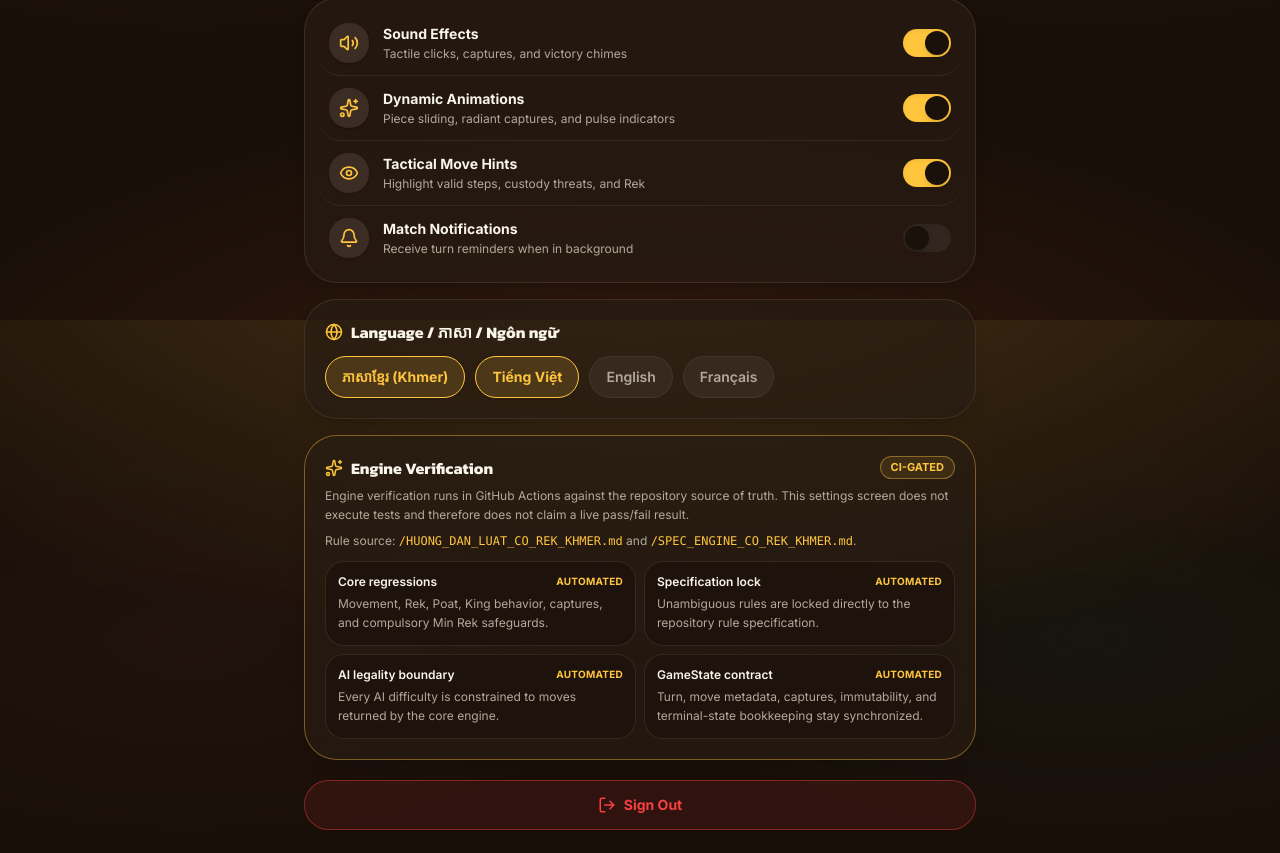
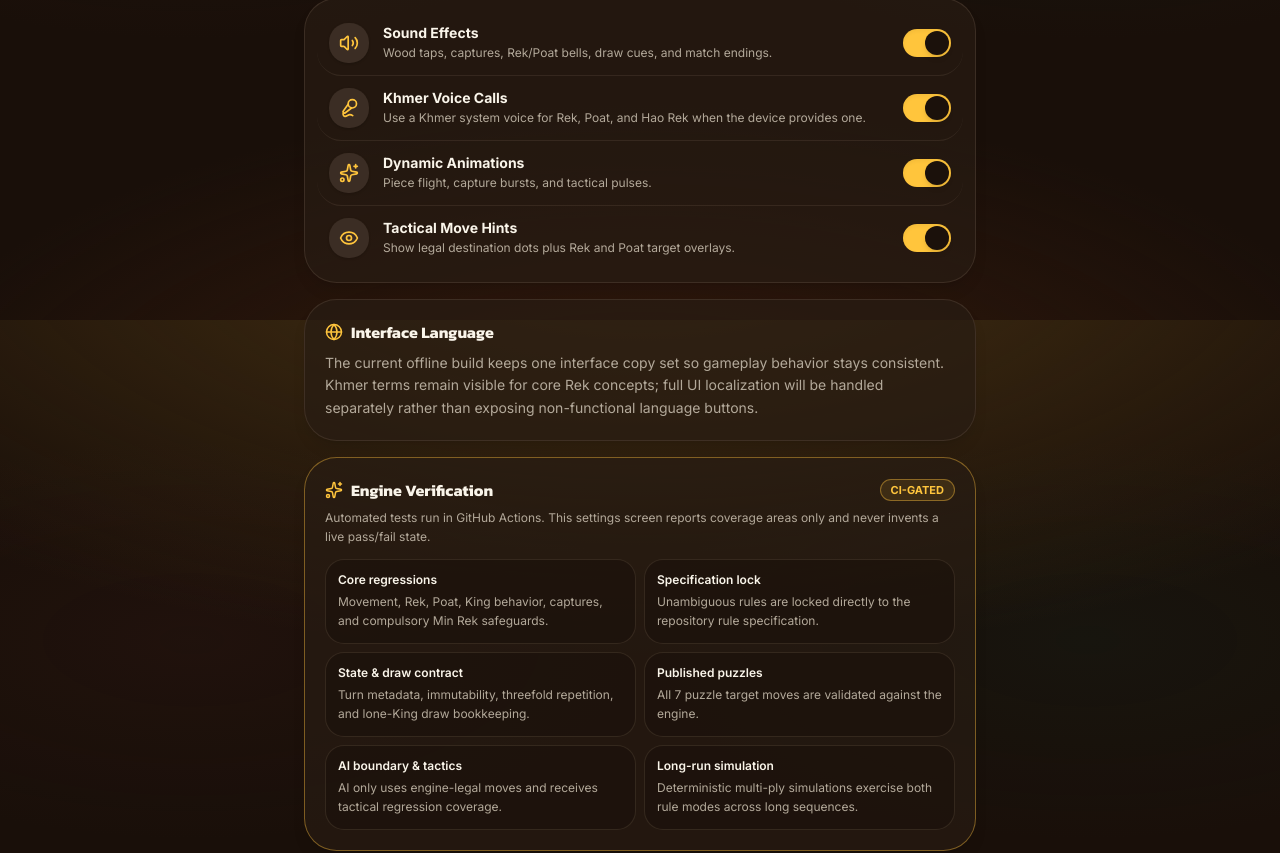
Before and after one commit to machxanht/Rek-Khmer-Chess, a Next.js app: page /settings in a window 1280 px wide. Shown: the part 480-1333 px from the top of the page. Built offline with nearby package versions, Linux system fonts and the light colour scheme.

Commit message:
fix: make offline settings functional and truthful

```diff
--- a/components/settings/settings-view.tsx
+++ b/components/settings/settings-view.tsx
@@ -1,67 +1,112 @@
-"use client"
+'use client'
 
-import { useState } from "react"
-import { cn } from "@/lib/utils"
-import { Volume2, Sparkles, Eye, Bell, Palette, Globe, LogOut, Sliders } from "lucide-react"
-import { sounds } from "@/lib/sound"
+import { useEffect, useState } from 'react'
+import { cn } from '@/lib/utils'
+import { Volume2, Sparkles, Eye, Palette, Globe, Sliders, Mic2, WifiOff } from 'lucide-react'
+import { sounds } from '@/lib/sound'
+import {
+  DEFAULT_OFFLINE_PREFERENCES,
+  readOfflinePreferences,
+  saveOfflinePreferences,
+  type OfflinePreferences,
+  type RekBoardTheme,
+} from '@/lib/offline-preferences'
 
-type Toggle = { key: string; label: string; desc: string; icon: React.ElementType; on: boolean }
-
-const BOARD_THEMES = [
-  { id: "temple", label: "Temple Stone", light: "oklch(0.44 0.032 68)", dark: "oklch(0.36 0.03 64)" },
-  { id: "ivory", label: "Ivory & Teak", light: "oklch(0.86 0.03 85)", dark: "oklch(0.52 0.06 60)" },
-  { id: "slate", label: "River Slate", light: "oklch(0.6 0.02 220)", dark: "oklch(0.42 0.03 235)" },
-  { id: "jade", label: "Jade Court", light: "oklch(0.7 0.06 165)", dark: "oklch(0.46 0.07 168)" },
+const BOARD_THEMES: Array<{
+  id: RekBoardTheme
+  label: string
+  light: string
+  dark: string
+}> = [
+  { id: 'temple', label: 'Temple Stone', light: 'oklch(0.54 0.055 72)', dark: 'oklch(0.405 0.047 57)' },
+  { id: 'ivory', label: 'Ivory & Teak', light: 'oklch(0.86 0.03 85)', dark: 'oklch(0.52 0.06 60)' },
+  { id: 'slate', label: 'River Slate', light: 'oklch(0.6 0.02 220)', dark: 'oklch(0.42 0.03 235)' },
+  { id: 'jade', label: 'Jade Court', light: 'oklch(0.7 0.06 165)', dark: 'oklch(0.46 0.07 168)' },
 ]
 
 const ENGINE_SUITES = [
-  {
-    title: "Core regressions",
-    desc: "Movement, Rek, Poat, King behavior, captures, and compulsory Min Rek safeguards.",
-  },
-  {
-    title: "Specification lock",
-    desc: "Unambiguous rules are locked directly to the repository rule specification.",
-  },
-  {
-    title: "AI legality boundary",
-    desc: "Every AI difficulty is constrained to moves returned by the core engine.",
-  },
-  {
-    title: "GameState contract",
-    desc: "Turn, move metadata, captures, immutability, and terminal-state bookkeeping stay synchronized.",
-  },
-]
+  ['Core regressions', 'Movement, Rek, Poat, King behavior, captures, and compulsory Min Rek safeguards.'],
+  ['Specification lock', 'Unambiguous rules are locked directly to the repository rule specification.'],
+  ['State & draw contract', 'Turn metadata, immutability, threefold repetition, and lone-King draw bookkeeping.'],
+  ['Published puzzles', 'All 7 puzzle target moves are validated against the engine.'],
+  ['AI boundary & tactics', 'AI only uses engine-legal moves and receives tactical regression coverage.'],
+  ['Long-run simulation', 'Deterministic multi-ply simulations exercise both rule modes across long sequences.'],
+] as const
+
+function SettingSwitch({
+  label,
+  desc,
+  icon: Icon,
+  checked,
+  onChange,
+}: {
+  label: string
+  desc: string
+  icon: React.ElementType
+  checked: boolean
+  onChange: () => void
+}) {
+  return (
+    <li className="flex items-center gap-3.5 p-3 rounded-2xl transition-colors hover:bg-accent/40">
+      <span className="flex size-10 shrink-0 items-center justify-center rounded-xl bg-secondary text-gold shadow-sm">
+        <Icon className="size-5" />
+      </span>
+      <div className="min-w-0 flex-1">
+        <p className="text-sm font-bold text-foreground">{label}</p>
+        <p className="text-xs text-muted-foreground mt-0.5 leading-snug">{desc}</p>
+      </div>
+      <button
+        type="button"
+        role="switch"
+        aria-checked={checked}
+        aria-label={label}
+        onClick={onChange}
+        className={cn(
+          'relative h-7 w-12 shrink-0 rounded-full transition-all duration-200 p-0.5 cursor-pointer shadow-inner touch-manipulation',
+          checked ? 'bg-gold' : 'bg-muted',
+        )}
+      >
+        <span
+          className={cn(
+            'block size-6 rounded-full bg-background shadow-md transition-transform duration-200',
+            checked ? 'translate-x-5' : 'translate-x-0',
+          )}
+        />
+      </button>
+    </li>
+  )
+}
 
 export function SettingsView() {
-  const [theme, setTheme] = useState("temple")
-  const [toggles, setToggles] = useState<Toggle[]>([
-    { key: "sound", label: "Sound Effects", desc: "Tactile clicks, captures, and victory chimes", icon: Volume2, on: !sounds.isMuted() },
-    { key: "anim", label: "Dynamic Animations", desc: "Piece sliding, radiant captures, and pulse indicators", icon: Sparkles, on: true },
-    { key: "hints", label: "Tactical Move Hints", desc: "Highlight valid steps, custody threats, and Rek", icon: Eye, on: true },
-    { key: "notify", label: "Match Notifications", desc: "Receive turn reminders when in background", icon: Bell, on: false },
-  ])
+  const [preferences, setPreferences] = useState<OfflinePreferences>(DEFAULT_OFFLINE_PREFERENCES)
+  const [soundOn, setSoundOn] = useState(true)
+  const [voiceOn, setVoiceOn] = useState(true)
 
-  const flip = (key: string) => {
-    setToggles((t) =>
-      t.map((x) => {
-        if (x.key === key) {
-          const nextVal = !x.on
-          if (key === "sound") {
-            const isMuted = sounds.toggleMute()
-            if (!isMuted) {
-              sounds.playSelect()
-            }
-          }
-          return { ...x, on: nextVal }
-        }
-        return x
-      }),
-    )
+  useEffect(() => {
+    setPreferences(readOfflinePreferences())
+    setSoundOn(!sounds.isMuted())
+    setVoiceOn(sounds.isVoiceEnabled())
+  }, [])
+
+  const updatePreferences = (next: OfflinePreferences) => {
+    setPreferences(next)
+    saveOfflinePreferences(next)
+    sounds.playSelect()
   }
 
-  const handleSelectTheme = (themeId: string) => {
-    setTheme(themeId)
+  const handleSelectTheme = (boardTheme: RekBoardTheme) => {
+    updatePreferences({ ...preferences, boardTheme })
+  }
+
+  const toggleSound = () => {
+    const muted = sounds.toggleMute()
+    setSoundOn(!muted)
+    if (!muted) sounds.playSelect()
+  }
+
+  const toggleVoice = () => {
+    const enabled = sounds.toggleVoice()
+    setVoiceOn(enabled)
     sounds.playSelect()
   }
 
@@ -70,112 +115,92 @@ export function SettingsView() {
       <header className="mb-6">
         <div className="inline-flex items-center gap-1.5 rounded-full border border-gold/40 bg-gold-soft px-3 py-1 text-xs font-semibold text-gold shadow-sm mb-2">
           <Sliders className="size-3.5" />
-          <span>System & Visuals</span>
+          <span>Offline Preferences</span>
         </div>
         <h1 className="font-display text-3xl font-extrabold tracking-tight text-foreground">Preferences</h1>
-        <p className="text-sm text-muted-foreground mt-1">Configure your board aesthetics, audio feedback, and game hints.</p>
+        <p className="text-sm text-muted-foreground mt-1">
+          These settings are saved on this device and apply to Local, AI, and Puzzle play.
+        </p>
       </header>
 
-      {/* board theme */}
       <section className="rounded-3xl border border-border/80 bg-card/80 p-5 backdrop-blur-md shadow-lg">
         <div className="flex items-center gap-2">
           <Palette className="size-4.5 text-gold" />
-          <h2 className="font-display text-base font-bold text-foreground">Board Themes</h2>
+          <h2 className="font-display text-base font-bold text-foreground">Board Theme</h2>
         </div>
         <div className="mt-4 grid grid-cols-2 gap-3 sm:grid-cols-4">
-          {BOARD_THEMES.map((t) => {
-            const active = theme === t.id
+          {BOARD_THEMES.map((theme) => {
+            const active = preferences.boardTheme === theme.id
             return (
               <button
-                key={t.id}
+                key={theme.id}
                 type="button"
-                onClick={() => handleSelectTheme(t.id)}
+                onClick={() => handleSelectTheme(theme.id)}
                 aria-pressed={active}
                 className={cn(
-                  "group rounded-2xl border p-2.5 text-left transition-all duration-200 hover:-translate-y-0.5",
+                  'group rounded-2xl border p-2.5 text-left transition-all duration-200 hover:-translate-y-0.5 touch-manipulation',
                   active
-                    ? "border-gold bg-gold/10 ring-2 ring-gold/50 shadow-md shadow-gold/20"
-                    : "border-border/80 bg-background/50 hover:border-gold/40",
+                    ? 'border-gold bg-gold/10 ring-2 ring-gold/50 shadow-md shadow-gold/20'
+                    : 'border-border/80 bg-background/50 hover:border-gold/40',
                 )}
               >
                 <span className="grid aspect-square grid-cols-4 overflow-hidden rounded-xl shadow-inner ring-1 ring-border/50">
                   {Array.from({ length: 16 }).map((_, i) => {
                     const row = Math.floor(i / 4)
                     const col = i % 4
-                    const isDark = (row + col) % 2 === 1
-                    return (
-                      <span key={i} style={{ background: isDark ? t.dark : t.light }} />
-                    )
+                    return <span key={i} style={{ background: (row + col) % 2 ? theme.dark : theme.light }} />
                   })}
                 </span>
-                <span className="mt-2 block text-xs font-bold text-foreground truncate">{t.label}</span>
+                <span className="mt-2 block text-xs font-bold text-foreground truncate">{theme.label}</span>
               </button>
             )
           })}
         </div>
       </section>
 
-      {/* toggles */}
       <section className="mt-4 rounded-3xl border border-border/80 bg-card/80 p-3 backdrop-blur-md shadow-lg">
         <ul className="divide-y divide-border/60">
-          {toggles.map((t) => (
-            <li key={t.key} className="flex items-center gap-3.5 p-3 rounded-2xl transition-colors hover:bg-accent/40">
-              <span className="flex size-10 shrink-0 items-center justify-center rounded-xl bg-secondary text-gold shadow-sm">
-                <t.icon className="size-5" />
-              </span>
-              <div className="min-w-0 flex-1">
-                <p className="text-sm font-bold text-foreground">{t.label}</p>
-                <p className="truncate text-xs text-muted-foreground mt-0.5">{t.desc}</p>
-              </div>
-              <button
-                type="button"
-                role="switch"
-                aria-checked={t.on}
-                aria-label={t.label}
-                onClick={() => flip(t.key)}
-                className={cn(
-                  "relative h-7 w-12 shrink-0 rounded-full transition-all duration-200 p-0.5 cursor-pointer shadow-inner",
-                  t.on ? "bg-gold" : "bg-muted",
-                )}
-              >
-                <span
-                  className={cn(
-                    "block size-6 rounded-full bg-background shadow-md transition-transform duration-200",
-                    t.on ? "translate-x-5" : "translate-x-0",
-                  )}
-                />
-              </button>
-            </li>
-          ))}
+          <SettingSwitch
+            label="Sound Effects"
+            desc="Wood taps, captures, Rek/Poat bells, draw cues, and match endings."
+            icon={Volume2}
+            checked={soundOn}
+            onChange={toggleSound}
+          />
+          <SettingSwitch
+            label="Khmer Voice Calls"
+            desc="Use a Khmer system voice for Rek, Poat, and Hao Rek when the device provides one."
+            icon={Mic2}
+            checked={voiceOn}
+            onChange={toggleVoice}
+          />
+          <SettingSwitch
+            label="Dynamic Animations"
+            desc="Piece flight, capture bursts, and tactical pulses."
+            icon={Sparkles}
+            checked={preferences.animations}
+            onChange={() => updatePreferences({ ...preferences, animations: !preferences.animations })}
+          />
+          <SettingSwitch
+            label="Tactical Move Hints"
+            desc="Show legal destination dots plus Rek and Poat target overlays."
+            icon={Eye}
+            checked={preferences.hints}
+            onChange={() => updatePreferences({ ...preferences, hints: !preferences.hints })}
+          />
         </ul>
       </section>
 
-      {/* language */}
       <section className="mt-4 rounded-3xl border border-border/80 bg-card/80 p-5 backdrop-blur-md shadow-lg">
         <div className="flex items-center gap-2">
           <Globe className="size-4.5 text-gold" />
-          <h2 className="font-display text-base font-bold text-foreground">Language / ភាសា / Ngôn ngữ</h2>
+          <h2 className="font-display text-base font-bold text-foreground">Interface Language</h2>
         </div>
-        <div className="mt-3 flex flex-wrap gap-2.5">
-          {["ភាសាខ្មែរ (Khmer)", "Tiếng Việt", "English", "Français"].map((lang, i) => (
-            <button
-              key={lang}
-              type="button"
-              onClick={() => sounds.playSelect()}
-              className={cn(
-                "rounded-2xl border px-4 py-2.5 text-sm font-semibold transition-all duration-200",
-                i === 0 || i === 1
-                  ? "border-gold bg-gold/15 font-bold text-gold shadow-sm"
-                  : "border-border/80 bg-secondary/80 text-muted-foreground hover:text-foreground hover:border-gold/40",
-              )}
-            >
-              {lang}
-            </button>
-          ))}
-        </div>
+        <p className="mt-2 text-sm leading-relaxed text-muted-foreground">
+          The current offline build keeps one interface copy set so gameplay behavior stays consistent. Khmer terms remain visible for core Rek concepts; full UI localization will be handled separately rather than exposing non-functional language buttons.
+        </p>
       </section>
 
-      {/* Engine Verification & Test Suite */}
       <section className="mt-4 rounded-3xl border border-gold/40 bg-card/80 p-5 backdrop-blur-md shadow-lg">
         <div className="flex items-center justify-between gap-3">
           <div className="flex items-center gap-2">
@@ -187,33 +212,26 @@ export function SettingsView() {
           </span>
         </div>
         <p className="mt-1.5 text-xs leading-relaxed text-muted-foreground">
-          Engine verification runs in GitHub Actions against the repository source of truth. This settings screen does not execute tests and therefore does not claim a live pass/fail result.
-        </p>
-        <p className="mt-2 text-xs text-muted-foreground">
-          Rule source: <code className="text-gold">/HUONG_DAN_LUAT_CO_REK_KHMER.md</code> and <code className="text-gold">/SPEC_ENGINE_CO_REK_KHMER.md</code>.
+          Automated tests run in GitHub Actions. This settings screen reports coverage areas only and never invents a live pass/fail state.
         </p>
         <div className="mt-3 grid gap-2 sm:grid-cols-2 text-xs">
-          {ENGINE_SUITES.map((suite) => (
-            <div key={suite.title} className="rounded-xl border border-border/70 bg-background/60 p-3">
-              <div className="flex items-center justify-between gap-2">
-                <span className="font-semibold text-foreground">{suite.title}</span>
-                <span className="text-[10px] font-bold uppercase tracking-wide text-gold">Automated</span>
-              </div>
-              <p className="mt-1 leading-relaxed text-muted-foreground">{suite.desc}</p>
+          {ENGINE_SUITES.map(([title, desc]) => (
+            <div key={title} className="rounded-xl border border-border/70 bg-background/60 p-3">
+              <span className="font-semibold text-foreground">{title}</span>
+              <p className="mt-1 leading-relaxed text-muted-foreground">{desc}</p>
             </div>
           ))}
         </div>
       </section>
 
-      <button
-        type="button"
-        className="mt-5 flex w-full items-center justify-center gap-2 rounded-2xl border border-destructive/40 bg-destructive/10 px-4 py-3.5 text-sm font-bold text-destructive transition-all hover:bg-destructive/20 active:scale-[0.99]"
-      >
-        <LogOut className="size-4.5" />
-        <span>Sign Out</span>
-      </button>
+      <section className="mt-4 flex items-start gap-3 rounded-2xl border border-border/70 bg-card/60 p-4 text-sm text-muted-foreground">
+        <WifiOff className="mt-0.5 size-4.5 shrink-0 text-gold" />
+        <p>
+          Local, AI, puzzles, preferences, visual assets, and game audio work without an account or network connection after the app is loaded.
+        </p>
+      </section>
 
-      <p className="mt-6 text-center font-mono text-xs text-muted-foreground">Rek Khmer Chess · Angkor Edition v1.0.0</p>
+      <p className="mt-6 text-center font-mono text-xs text-muted-foreground">Rek Khmer Chess · Offline Core</p>
     </div>
   )
 }
```
